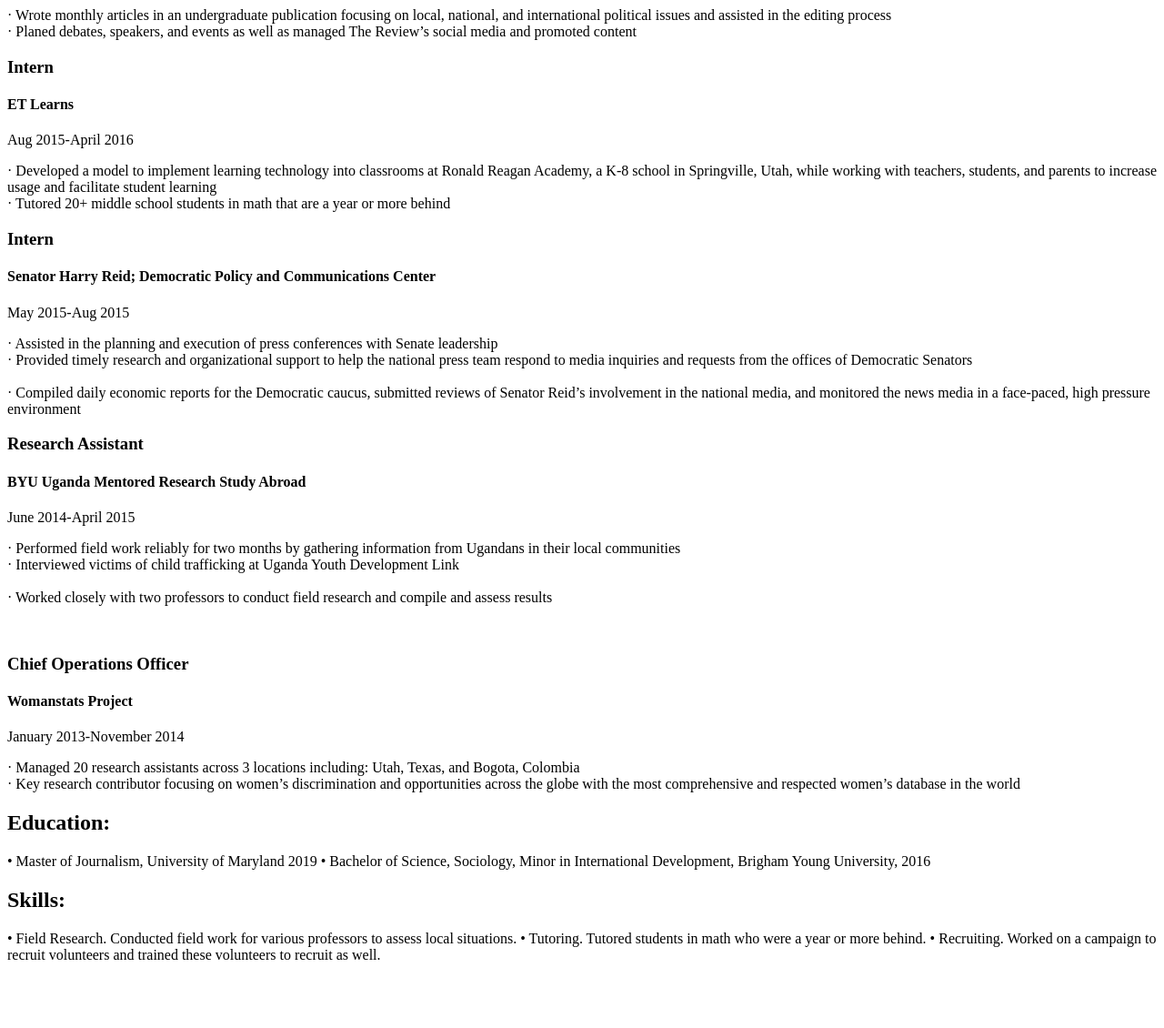
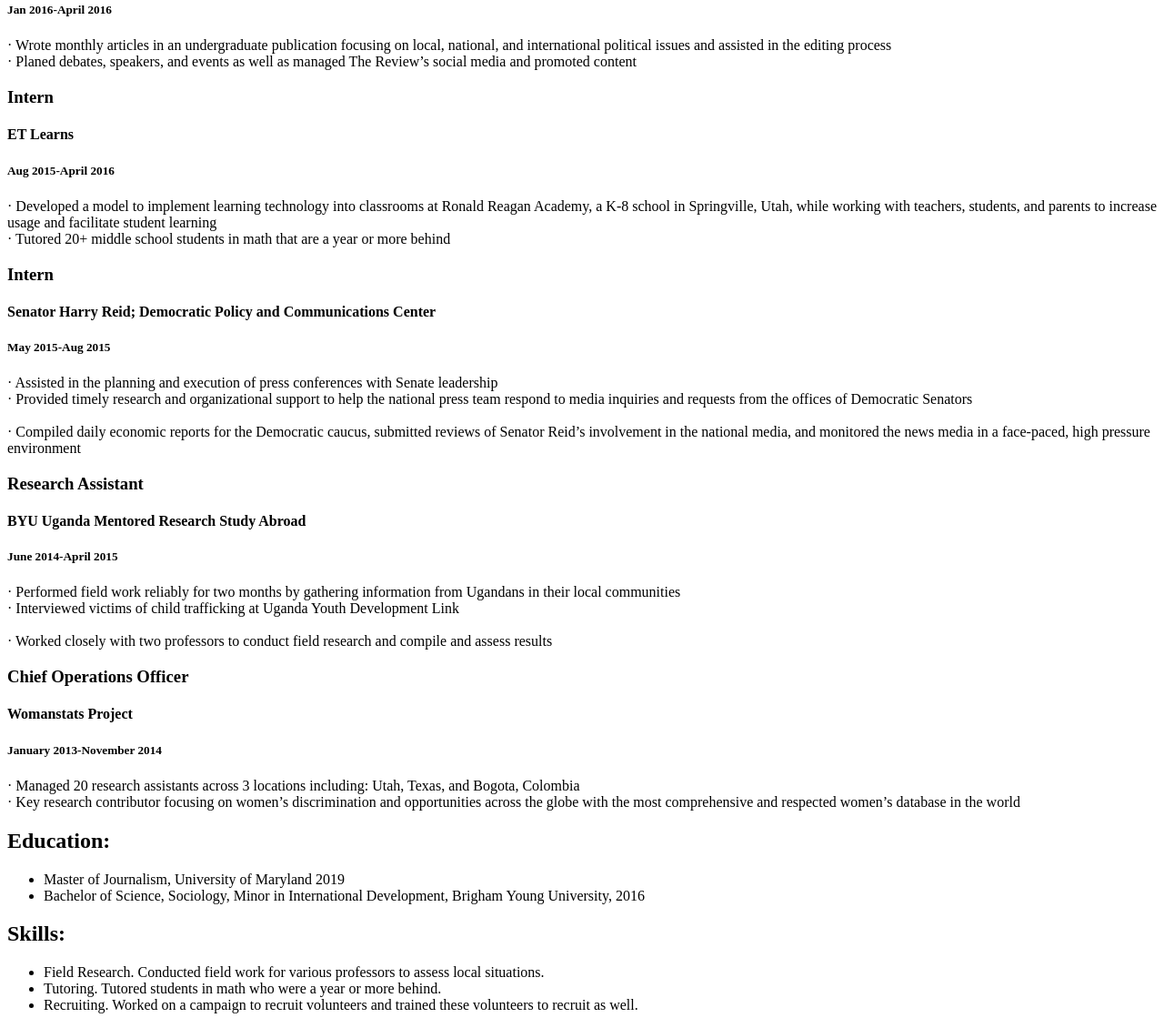
Before and after one commit to samhawk8/Samantha-Hawkins-Jour652, a plain HTML site: page Resume/index.html in a window 1280 px wide. Shown: the part 1263-2393 px from the top of the page at 91% size. Before the commit the page ends 2330 px from the top, so only its background shows below. Drawn offline with Linux system fonts and the light colour scheme.

Commit message:
Resume Work

```diff
--- a/Resume/index.html
+++ b/Resume/index.html
@@ -6,10 +6,10 @@
 </head>
 <body>
   <!-- I MADE THIS MYSELF -->
-  <img src="mypic.jpg" alt="Samantha's photo" width="300px">
-  <br>
   <strong>Student at University of Maryland</strong>
-</br>
+  <br> </br>
+  <img src="mypic.JPG" alt="Samantha's photo" width="300px">
+
 <ul>
   <li><a href="mailto:samhawk8@umd.edu">samhawk8@umd.edu </a></li>
   <li><a href="https://www.linkedin.com/in/samantha-hawkins-75538b80/">Linked in </a></li>
@@ -26,57 +26,61 @@
 
 <h3>Field Organizer</h3>
 <h4>Moveon.Org</h4>
-Sep 2016-Nov 2016
+<h5>Sep 2016-Nov 2016</h5>
 <p>·	Collaborated closely with community leaders, university officials, and local organizations to register new voters and build voter awareness
 <br>·	Recruited and organized volunteers to Get Out The Vote in southeast Ohio for the 2016 Presidential Campaign</br></p>
 
 <h3>Lobbyist</h3>
 <h4>Southern Utah Wilderness Alliance</h4>
-Aug 2015-Aug 2016
+<h5>Aug 2015-Aug 2016</h5>
 <p>·	Met with members of congress in D.C. and lobbied for the opposition of the Public Lands Initiative
 <br>·	Participated in monthly conference calls with activists around the state, spoke at events about public lands issues, and actively promoted SUWA’s cause through social media, press conferences, and student letters</br></p>
 
 <h3>Writer</h3>
 <h4>Byu Political Review</h4>
-Jan 2016-April 2016
+<h5>Jan 2016-April 2016</h5>
 <p>·	Wrote monthly articles in an undergraduate publication focusing on local, national, and international political issues and assisted in the editing process
 <br>·	Planed debates, speakers, and events as well as managed The Review’s social media and promoted content</br></p>
 
 <h3>Intern</h3>
 <h4>ET Learns</h4>
-Aug 2015-April 2016
+<h5>Aug 2015-April 2016</h5>
 <p>·	Developed a model to implement learning technology into classrooms at Ronald Reagan Academy, a K-8 school in Springville, Utah, while working with teachers, students, and parents to increase usage and facilitate student learning
 <br>·	Tutored 20+ middle school students in math that are a year or more behind</br></p>
 
 <h3>Intern</h3>
 <h4>Senator Harry Reid; Democratic Policy and Communications Center</h4>
-May 2015-Aug 2015
+<h5>May 2015-Aug 2015</h5>
 <p>·	Assisted in the planning and execution of press conferences with Senate leadership
-<br>·	Provided timely research and organizational support to help the national press team respond to media inquiries and requests from the offices of Democratic Senators</br><br>·	Compiled daily economic reports for the Democratic caucus, submitted reviews of Senator Reid’s involvement in the national media, and monitored the news media in a face-paced, high pressure environment</br></p>
+<br>·	Provided timely research and organizational support to help the national press team respond to media inquiries and requests from the offices of Democratic Senators</br>
+<br>·	Compiled daily economic reports for the Democratic caucus, submitted reviews of Senator Reid’s involvement in the national media, and monitored the news media in a face-paced, high pressure environment</br></p>
 
 <h3>Research Assistant</h3>
 <h4>BYU Uganda Mentored Research Study Abroad</h4>
-June 2014-April 2015
+<h5>June 2014-April 2015</h5>
 <p>·	Performed field work reliably for two months by gathering information from Ugandans in their local communities
 <br>·	Interviewed victims of child trafficking at Uganda Youth Development Link</br>
-<br>·	Worked closely with two professors to conduct field research and compile and assess results</p></br>
+<br>·	Worked closely with two professors to conduct field research and compile and assess results</br></p>
 
 
 <h3>Chief Operations Officer</h3>
 <h4>Womanstats Project</h4>
-January 2013-November 2014
+<h5>January 2013-November 2014</h5>
 <p>·	Managed 20 research assistants across 3 locations including: Utah, Texas, and Bogota, Colombia
 <br>·	Key research contributor focusing on women’s discrimination and opportunities across the globe with the most comprehensive and respected women’s database in the world</br></p>
 
 
 <h2>Education:</h2>
-•	Master of Journalism, University of Maryland 2019
-•	Bachelor of Science, Sociology, Minor in International Development, Brigham Young University, 2016
+<ul>
+  <li>Master of Journalism, University of Maryland 2019</li>
+<li>Bachelor of Science, Sociology, Minor in International Development, Brigham Young University, 2016</li>
+</ul>
 
 <h2>Skills:</h2>
-•	Field Research. Conducted field work for various professors to assess local situations.
-•	Tutoring. Tutored students in math who were a year or more behind.
-•	Recruiting. Worked on a campaign to recruit volunteers and trained these volunteers to recruit as well.
+<ul>
+<li>Field Research. Conducted field work for various professors to assess local situations.</li>
+<li>Tutoring. Tutored students in math who were a year or more behind.</li>
+<li>Recruiting. Worked on a campaign to recruit volunteers and trained these volunteers to recruit as well.</li>
 
 </body>
 </html>
```
